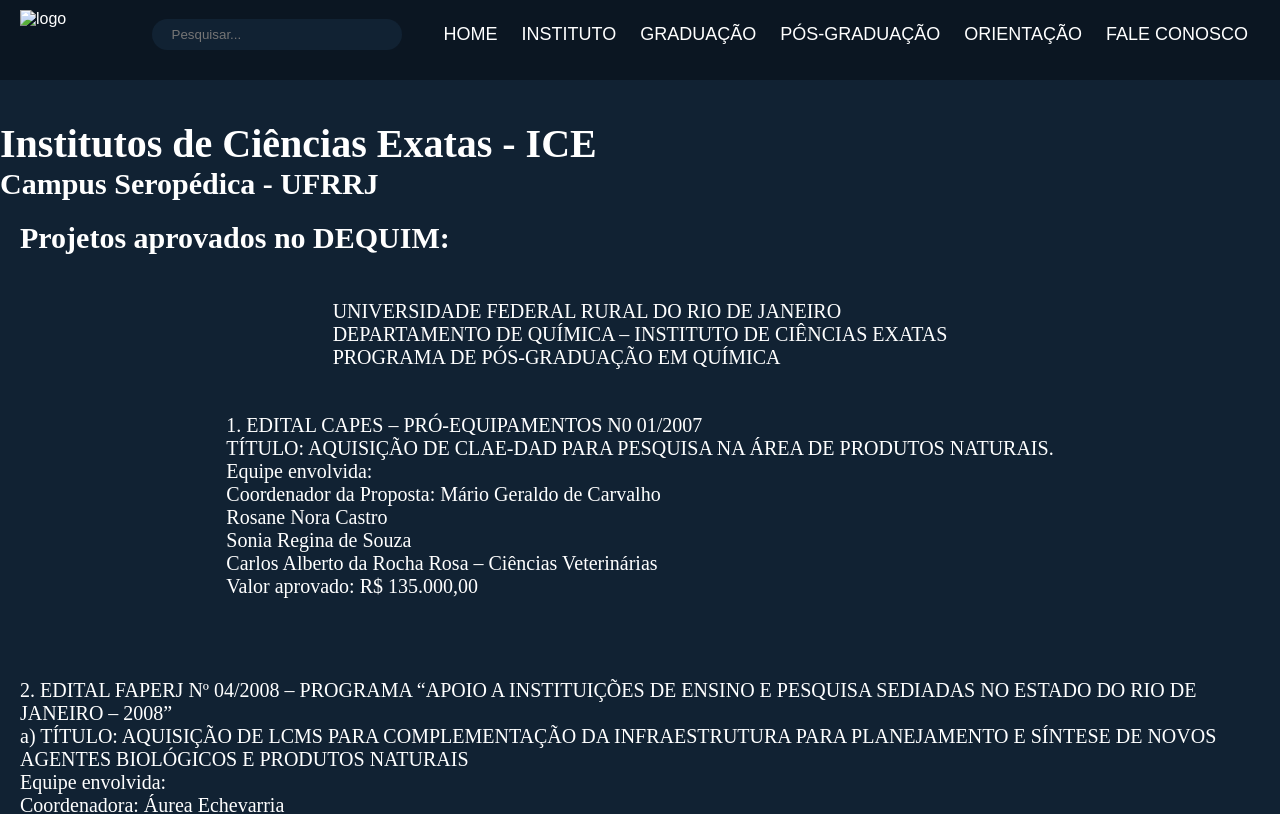
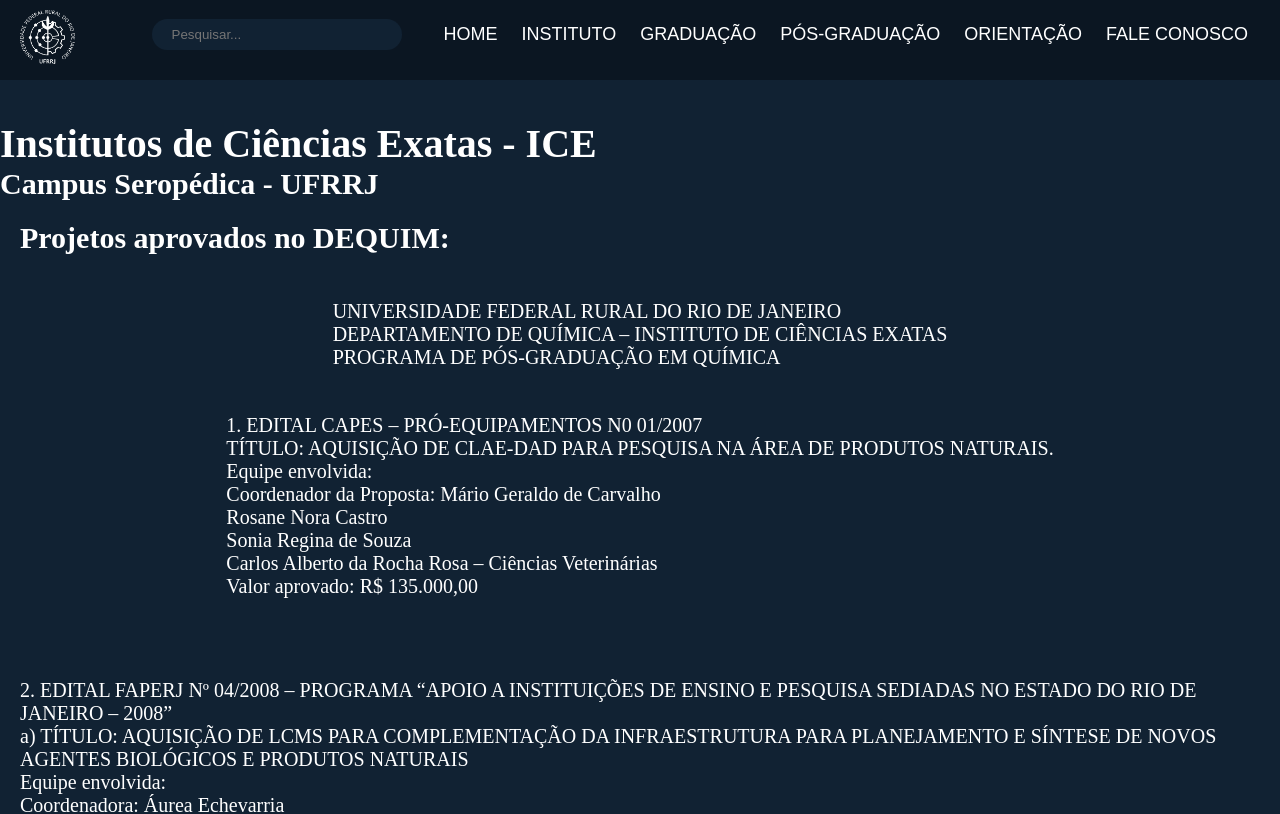
Before and after one commit to pe-pito/instituto-de-ciencias-exatas, a plain HTML site: page projetos_dequim.html in a window 1280 px wide. Shown: the top 814 px of the page. Drawn offline with Linux system fonts and the light colour scheme.

Commit message:
Update projetos_dequim.html

```diff
--- a/projetos_dequim.html
+++ b/projetos_dequim.html
@@ -3,7 +3,7 @@
 <meta charset="UTF-8">
 <meta http-equiv="X-UA-Compatible" content="IE=edge">
 <meta name="viewport" content="width=device-width, initial-scale=1.0">
-<link rel="shortcut icon" href="imagens/rural_logo_branco02.png">
+<link rel="shortcut icon" href="rural_logo_branco02.png">
 <title>Projetos aprovados no DEQUIM - ICE</title>
 <link rel="stylesheet" href="style.css">
 
@@ -11,7 +11,7 @@
     <header>
         <div class="header">
             <div class="header-left">
-                <img src="imagens/rural_logo_branco02.png" alt="logo" width="55px">
+                <img src="rural_logo_branco02.png" alt="logo" width="55px">
             </div>
             <div class="header-right">
 
```
